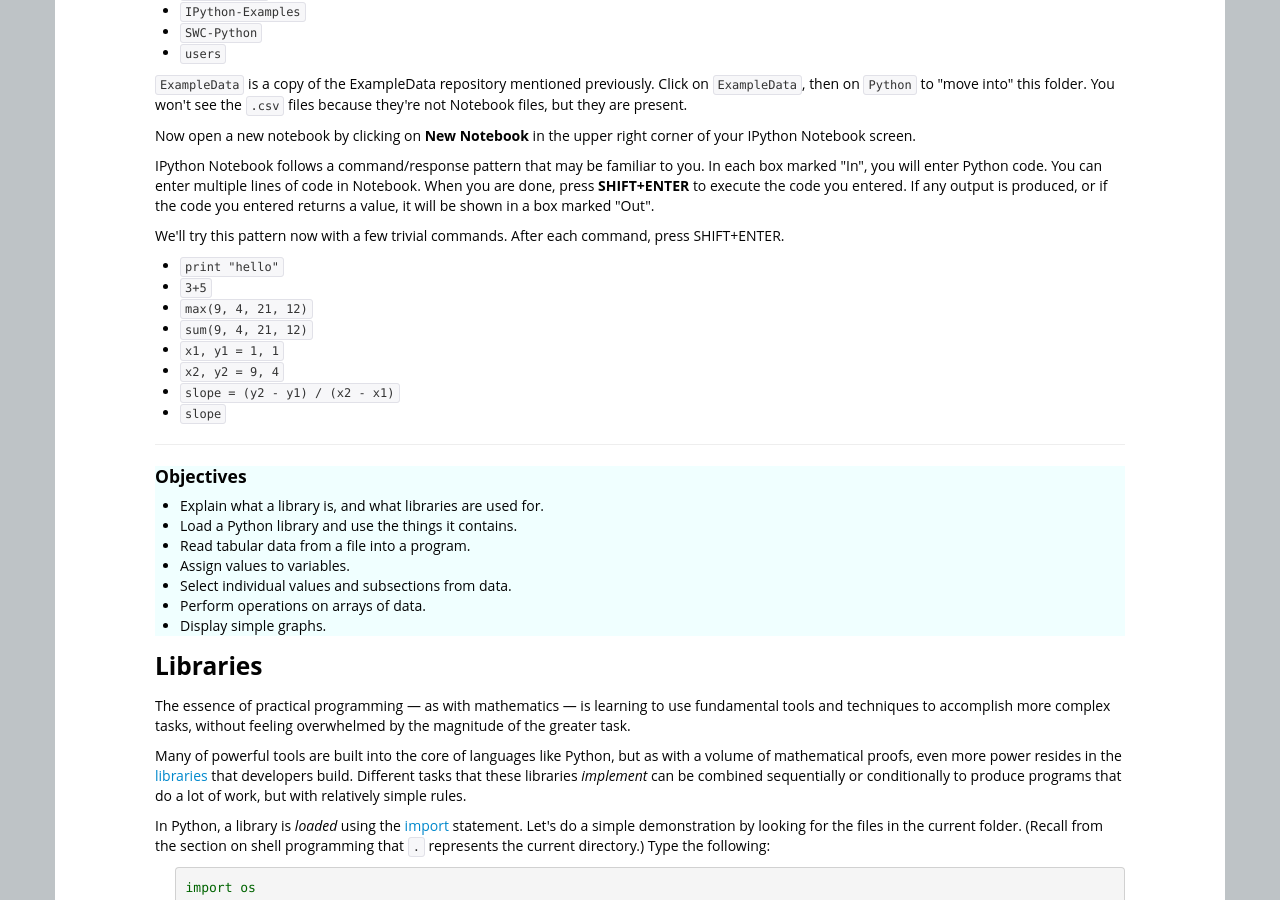
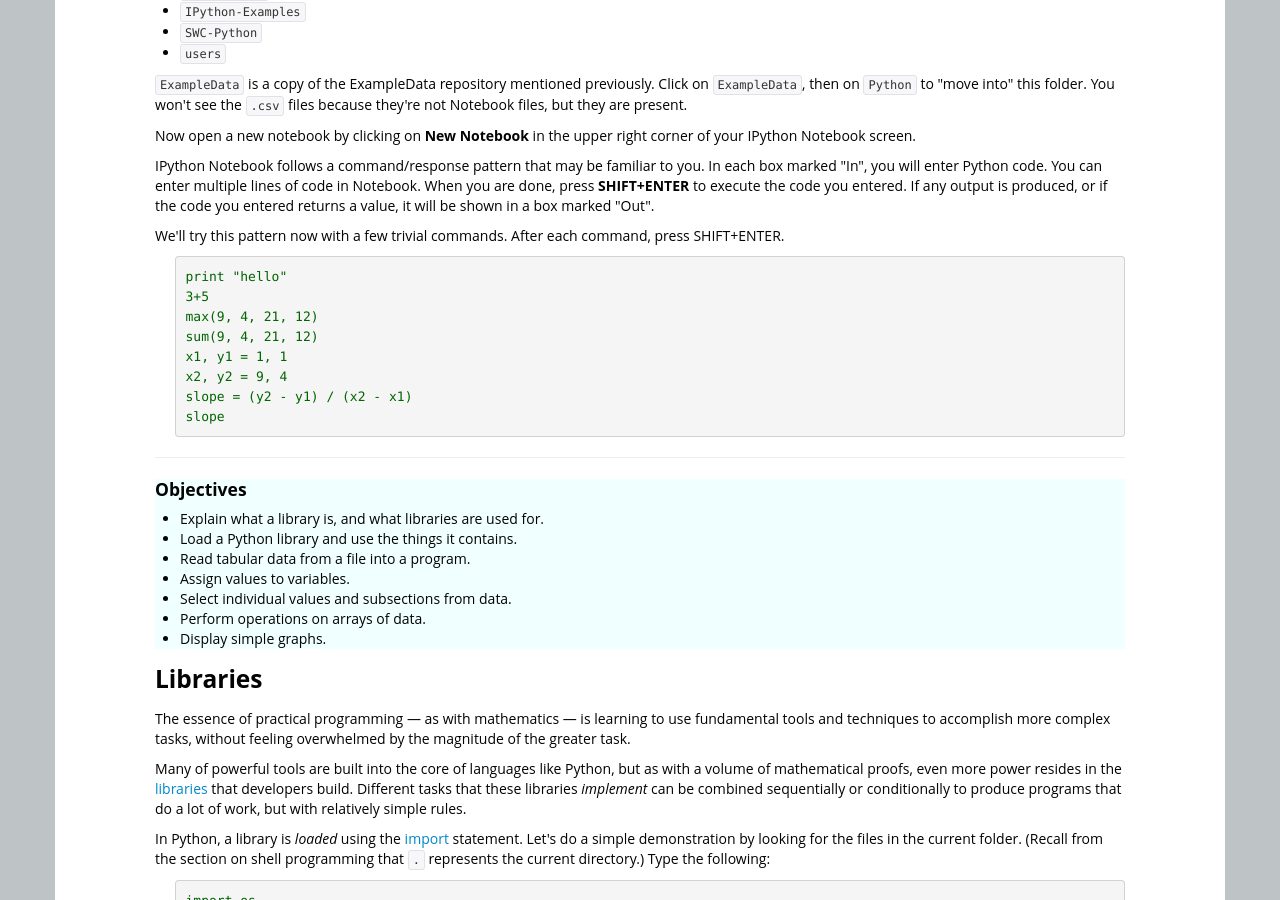
Before and after one commit to SWC-OSG-Workshop/2015-03-03-iupui, a Jekyll site: the page built from novice/python/01-numpy.md, in a window 1280 px wide and 900 px high, scrolled down 867 px. Built offline with Jekyll 4.4.1, drawn with Linux system fonts in a browser that asks for light colours.

Commit message:
minor fixes to python tutorial

```diff
--- a/novice/python/01-numpy.md
+++ b/novice/python/01-numpy.md
@@ -75,16 +75,19 @@ IPython Notebook follows a command/response pattern that may be familiar to you.
 We'll try this pattern now with a few trivial commands. After each command, press SHIFT+ENTER.
 </p>
 
-<ul>
-<li><code>print "hello"</code></li>
-<li><code>3+5</code></li>
-<li><code>max(9, 4, 21, 12)</code></li>
-<li><code>sum(9, 4, 21, 12)</code></li>
-<li><code>x1, y1 = 1, 1</code></li>
-<li><code>x2, y2 = 9, 4</code></li>
-<li><code>slope = (y2 - y1) / (x2 - x1)</code></li>
-<li><code>slope</code></li>
-</ul>
+
+<div class="in">
+<pre>
+print "hello"
+3+5
+max(9, 4, 21, 12)
+sum(9, 4, 21, 12)
+x1, y1 = 1, 1
+x2, y2 = 9, 4
+slope = (y2 - y1) / (x2 - x1)
+slope
+</pre>
+</div>
 
 <hr/>
 
```
